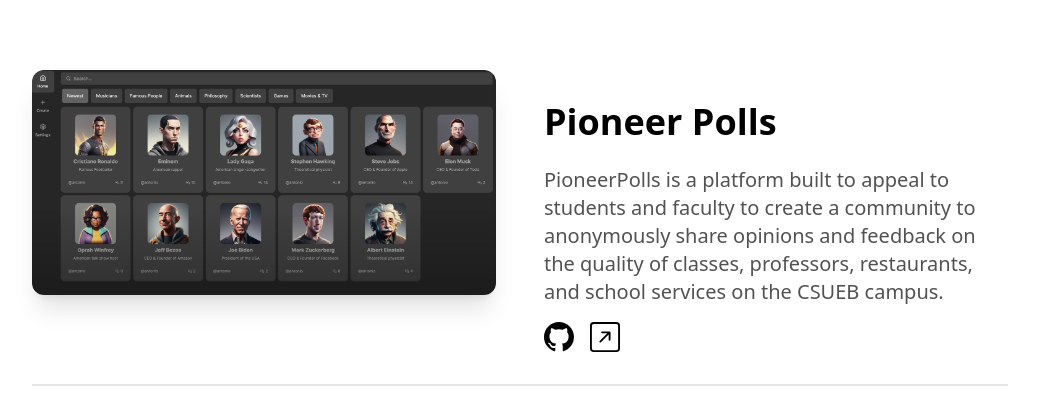
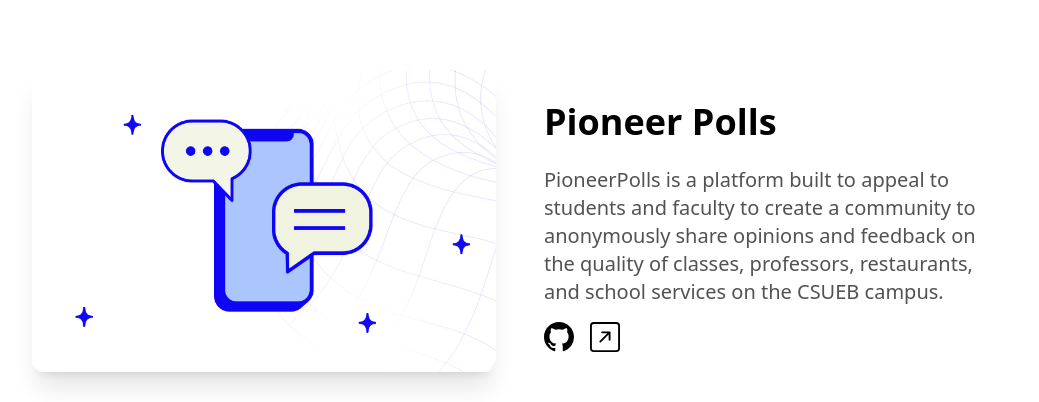
Before and after one commit to apuurvvaa/portfolio, a Next.js app: page / in a window 1280 px wide. Shown: the part 2973-3375 px from the top of the page, without its empty margins (120-1159 px from the left). Built offline with nearby package versions, Linux system fonts and the light colour scheme.

Commit message:
Update ProjectsSection.tsx

```diff
--- a/components/ProjectsSection.tsx
+++ b/components/ProjectsSection.tsx
@@ -24,7 +24,7 @@
     name: "Pioneer Polls",
     description:
       "PioneerPolls is a platform built to appeal to students and faculty to create a community to anonymously share opinions and feedback on the quality of classes, professors, restaurants, and school services on the CSUEB campus. ",
-    image: "/saasComp.png",
+    image: "/ChatComm.png",
     github: "https://github.com/CSU-EB-Survey-App/Survey-Project",
     link: "https://github.com/CSU-EB-Survey-App/Survey-Project",
   },
```
